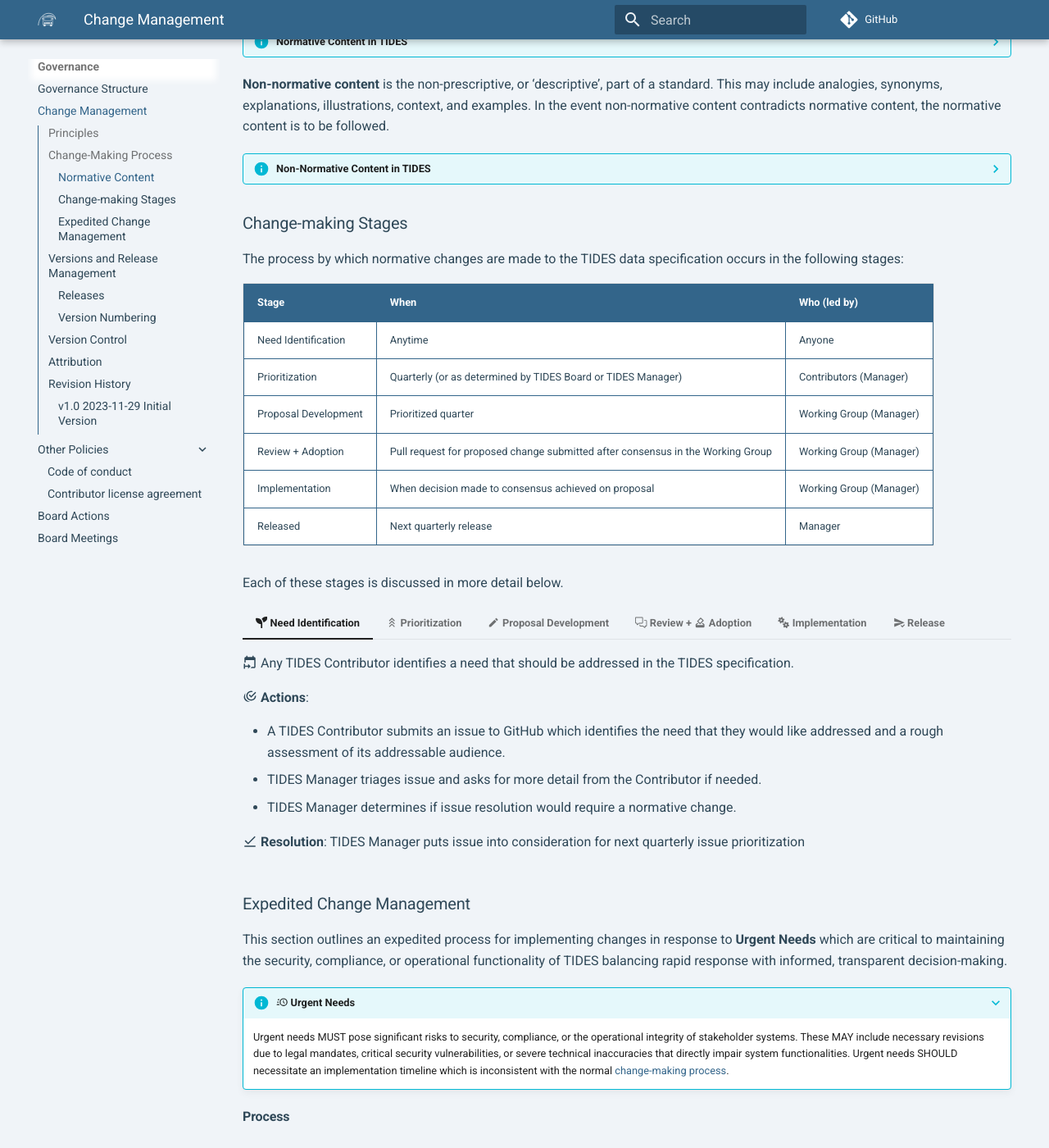
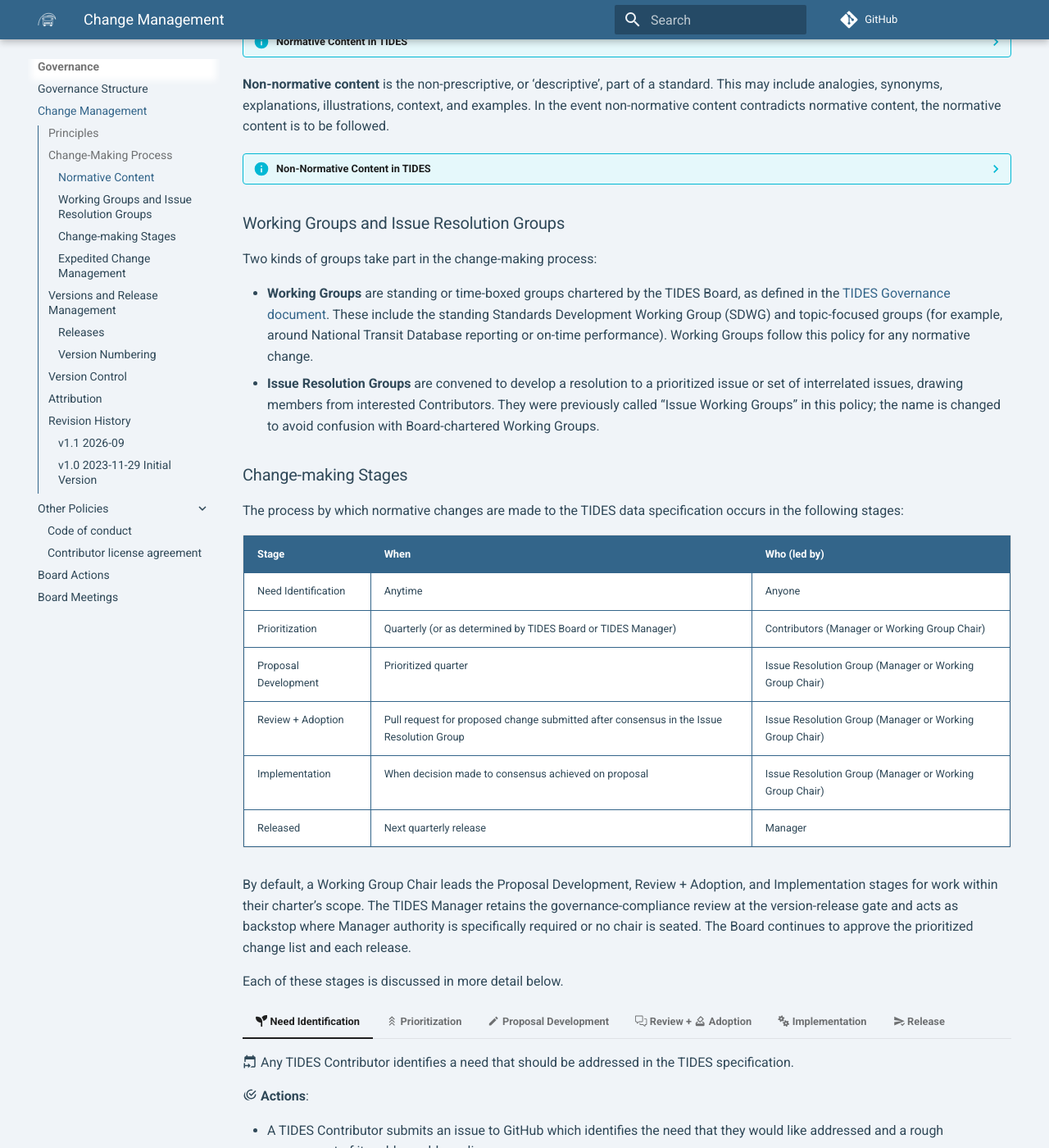
Before and after one commit to gtfs-zone/TIDES, an MkDocs documentation site: the page built from docs/governance/policies/change-management.md, in a window 1280 px wide and 1400 px high, scrolled down 1700 px. Shown: the whole window at 82% size. Built offline with MkDocs 1.6.1 and Material for MkDocs 9.7.7, drawn with Linux system fonts in a browser that asks for light colours; nearby versions of some CDN libraries; comment, search, counter and statistics services are not loaded; the version menu is left out; some of the changed text lies outside the part shown.

Commit message:
docs: recognize working groups and rename issue working group to issue resolution group in change management policy

```diff
--- a/docs/governance/policies/change-management.md
+++ b/docs/governance/policies/change-management.md
@@ -79,6 +79,13 @@ This change-making process covers all [normative content](#normative-content) ch
     * `examples`
     * `context`
 
+### Working Groups and Issue Resolution Groups
+
+Two kinds of groups take part in the change-making process:
+
+* **Working Groups** are standing or time-boxed groups chartered by the TIDES Board, as defined in the [TIDES Governance document][TIDES-governance]. These include the standing Standards Development Working Group (SDWG) and topic-focused groups (for example, around National Transit Database reporting or on-time performance). Working Groups follow this policy for any normative change.
+* **Issue Resolution Groups** are convened to develop a resolution to a prioritized issue or set of interrelated issues, drawing members from interested Contributors. They were previously called “Issue Working Groups” in this policy; the name is changed to avoid confusion with Board-chartered Working Groups.
+
 ### Change-making Stages
 
 The process by which normative changes are made to the TIDES data specification occurs in the following stages:
@@ -86,11 +93,13 @@ The process by which normative changes are made to the TIDES data specification
 | Stage | When | Who (led by) |
 |-----|-----|-----|
 | Need Identification | Anytime | Anyone |
-| Prioritization | Quarterly (or as determined by TIDES Board or TIDES Manager) | Contributors (Manager) |
-| Proposal Development  | Prioritized quarter | Working Group (Manager) |
-| Review + Adoption | Pull request for proposed change submitted after consensus in the Working Group | Working Group (Manager) |
-| Implementation | When decision made to consensus achieved on proposal | Working Group (Manager) |
+| Prioritization | Quarterly (or as determined by TIDES Board or TIDES Manager) | Contributors (Manager or Working Group Chair) |
+| Proposal Development  | Prioritized quarter | Issue Resolution Group (Manager or Working Group Chair) |
+| Review + Adoption | Pull request for proposed change submitted after consensus in the Issue Resolution Group | Issue Resolution Group (Manager or Working Group Chair) |
+| Implementation | When decision made to consensus achieved on proposal | Issue Resolution Group (Manager or Working Group Chair) |
 | Released | Next quarterly release | Manager |
+
+By default, a Working Group Chair leads the Proposal Development, Review + Adoption, and Implementation stages for work within their charter’s scope. The TIDES Manager retains the governance-compliance review at the version-release gate and acts as backstop where Manager authority is specifically required or no chair is seated. The Board continues to approve the prioritized change list and each release.
 
 Each of these stages is discussed in more detail below.
 
@@ -120,37 +129,37 @@ Each of these stages is discussed in more detail below.
 
 === ":material-pencil: Proposal Development"
 
-    :material-calendar-start: TIDES Manager, in consultation with the TIDES Board and TIDES Contributors, convenes an Issue Working Group to address a prioritized issue or set of interrelated issues.
+    :material-calendar-start: A Working Group or the TIDES Manager convenes an Issue Resolution Group to address a prioritized issue or set of interrelated issues, drawing members from interested Contributors.
 
     :material-checkbox-multiple-marked-circle-outline: **Actions**:
 
-    - [ ] TIDES Manager convenes an Issue Working Group to develop a resolution to the issue.
-    - [ ] The TIDES Manager will invite those who have expressed interest in the issue (including the issue creator and commenters) and who they believe will have an interest in the topic to take part on the Issue Working Group. They will also solicit participation from all TIDES Contributors.
-    - [ ] Working Group members document discussion points about approach in the relevant github issue.
-    - [ ] While consensus will be sought, if the Working Group members cannot come to a unanimous agreement about the solution, the TIDES Manager may ask the TIDES Board to make a decision after hearing feedback from various perspectives.
-    - [ ] Working Group members update the schema and documentation according to the proposal on a feature branch.
+    - [ ] A Working Group or the TIDES Manager convenes an Issue Resolution Group to develop a resolution to the issue.
+    - [ ] The convener will invite those who have expressed interest in the issue (including the issue creator and commenters) and who they believe will have an interest in the topic to take part on the Issue Resolution Group. They will also solicit participation from all TIDES Contributors.
+    - [ ] Issue Resolution Group members document discussion points about approach in the relevant github issue.
+    - [ ] While consensus will be sought, if the Issue Resolution Group members cannot come to a unanimous agreement about the solution, the TIDES Manager may ask the TIDES Board to make a decision after hearing feedback from various perspectives.
+    - [ ] Issue Resolution Group members update the schema and documentation according to the proposal on a feature branch.
 
-    :material-check-underline: **Resolution**: Working Group submits a pull request to the `develop` branch.
+    :material-check-underline: **Resolution**: Issue Resolution Group submits a pull request to the `develop` branch.
 
 === ":octicons-comment-discussion-24: Review + :material-vote: Adoption"
 
-    :material-calendar-start: TIDES Manager invites people outside of the Working Group to review and comment on the proposal
+    :material-calendar-start: TIDES Manager invites people outside of the Issue Resolution Group to review and comment on the proposal
 
     :material-checkbox-multiple-marked-circle-outline: **Actions**:
 
-    - [ ] The TIDES Manager MUST invite people outside of the Working Group to review and comment on the Pull Request for the proposal for a minimum of two weeks, making sure TIDES Contributors with different roles and backgrounds have had a chance to consider it.
+    - [ ] The TIDES Manager MUST invite people outside of the Issue Resolution Group to review and comment on the Pull Request for the proposal for a minimum of two weeks, making sure TIDES Contributors with different roles and backgrounds have had a chance to consider it.
     - [ ] The TIDES Manager MUST review the proposal for consistency with the Open Standards Definition maintained by the [Mobility Data Interoperability Principles](http://interoperablemobility.org).
     - [ ] The TIDES Manager MUST offer tools, services and  assistance to any TIDES Contributor who is unable to fluidly interact with the tooling used in the review process.
-    - [ ] A minimum of three TIDES Contributors outside the Working Group MUST publicly comment on each proposal for it to move forward  and indicate a score of:
+    - [ ] A minimum of three TIDES Contributors outside the Issue Resolution Group MUST publicly comment on each proposal for it to move forward  and indicate a score of:
         * Accepted;
         * Accepted with minor changes; or
         * Substantially revised.
     - [ ] If 100% of reviewers accept, the proposal is adopted without need for further discussion.
-    - [ ] If any reviewer accepts with minor changes, the suggested change must be considered by the Working Group.
-        * If the Working Group decides to incorporate the edited proposal will be re-circulated for some period time greater than 72 hours and previous reviewers notified.  If nobody objects to the change in that time, it is adopted.
-        * If the Working Group does not agree with the suggested change, they may appeal to the TIDES Board to make a final decision about its necessity.
-    - [ ] If any reviewer requests substantial changes, they must also agree to work with the working group on developing an alternative solution to the need.
-        * If the working group believes the substantial change request is invalid or without merit, they may appeal to the TIDES Board to make a final decision about if revisions are necessary.
+    - [ ] If any reviewer accepts with minor changes, the suggested change must be considered by the Issue Resolution Group.
+        * If the Issue Resolution Group decides to incorporate the edited proposal will be re-circulated for some period time greater than 72 hours and previous reviewers notified.  If nobody objects to the change in that time, it is adopted.
+        * If the Issue Resolution Group does not agree with the suggested change, they may appeal to the TIDES Board to make a final decision about its necessity.
+    - [ ] If any reviewer requests substantial changes, they must also agree to work with the Issue Resolution Group on developing an alternative solution to the need.
+        * If the Issue Resolution Group believes the substantial change request is invalid or without merit, they may appeal to the TIDES Board to make a final decision about if revisions are necessary.
 
     :material-check-underline: **Resolution:** Change as represented in the pull request from the feature branch is approved and merged into the `develop` branch.
 
@@ -306,7 +315,7 @@ The following branches SHOULD always be maintained:
     - [ ] TIDES Manager MAY release commits periodically as a [pre-release](#pre-releases)(s).
     - [ ] SHOULD only be updated from `main` branch or PRs whereby:
         * TIDES Manager SHOULD periodically update this branch with any non-normative changes accepted into `main`.
-        * PRs MUST be approved by TIDES Manager or their designee  and their approval MUST represent that:
+        * PRs MUST be approved by the TIDES Manager or an authorized Working Group Chair  and their approval MUST represent that:
             * the [governance process](#contributor-review-adoption) for approving a normative change to the standard has been met; and
             * that the change meets all the requirements outlined in the [pre-release requirements](#pre-releases).
 
@@ -325,6 +334,10 @@ The following branches SHOULD always be maintained:
 
 ## Revision History
 
+### v1.1 2026-09
+
+* Updated per the [2026-08-27 TIDES Board approval](https://docs.google.com/document/d/1C-qynGan-jh4z1bJH_Qv3mJX0lXCHHKkzdrEgJzl3QY/edit?usp=sharing): renamed “Issue Working Group” to “Issue Resolution Group,” recognized Board-chartered Working Groups, allowed Working Group Chairs to lead change-making stages within their charter’s scope, and authorized Working Group Chairs to approve pull requests to the `develop` branch.
+
 ### v1.0 2023-11-29 Initial Version
 
 * Converted from [draft document](https://docs.google.com/document/d/1UyQDlpdfz2oMwh9kFIby-Z6jDxArZmsY6WQyIl3sQBA/edit?usp=sharing)
```
